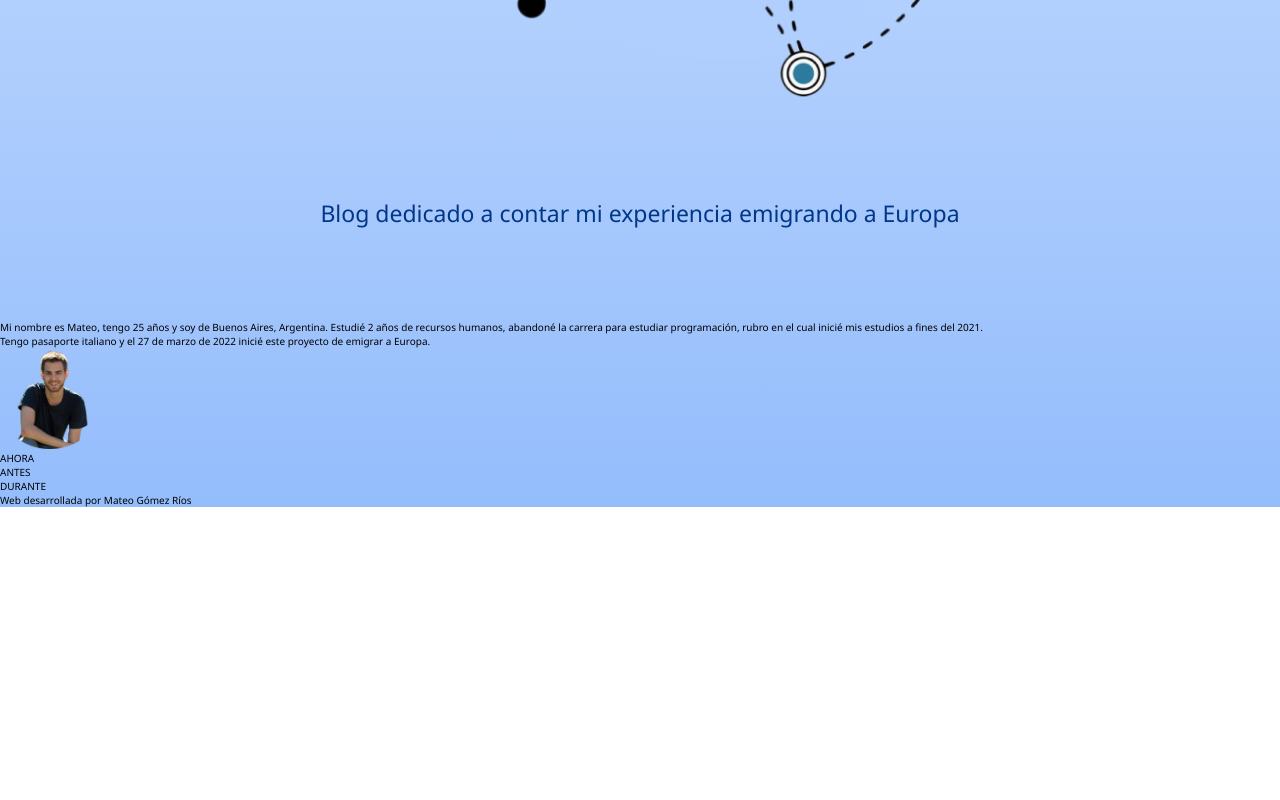
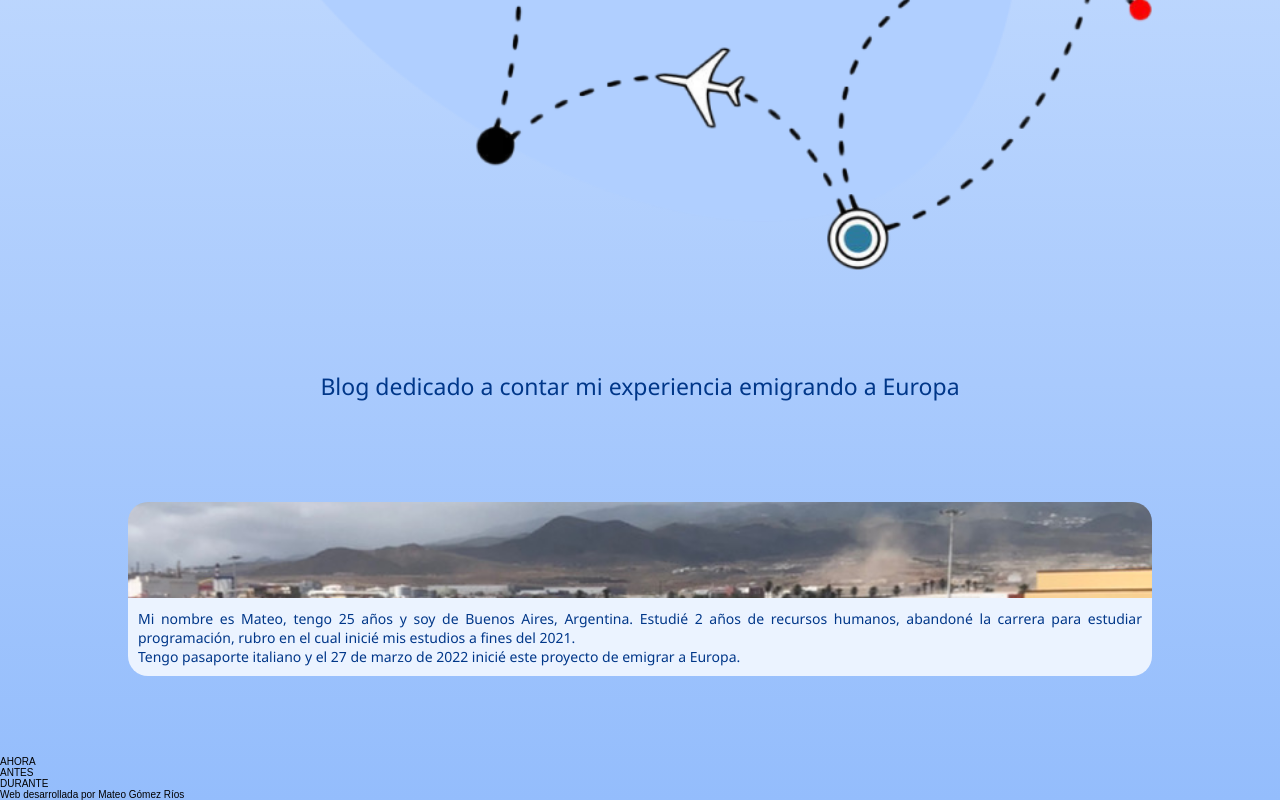
Before and after one commit to mmateogr/Mateo-s-Experience, a plain HTML site: page index.html in a window 1280 px wide. Shown: the part 870-1670 px from the top of the page. Before the commit the page ends 1377 px from the top, so only its background shows below. Drawn offline with Linux system fonts and the light colour scheme; a web font is replaced by a local one.

Commit message:
Avances sobre página de inicio

```diff
--- a/index.html
+++ b/index.html
@@ -27,14 +27,14 @@
         <h3 class="descripcionWeb">Blog dedicado a contar mi experiencia emigrando a Europa</h3>
     </div>
     <section>
-        <div>
+        <div class="solapa"></div>
+        <div class="divBiografia">
             <img src="" alt="">
             <div>
                 <p>Mi nombre es Mateo, tengo 25 años y soy de Buenos Aires, Argentina. Estudié 2 años de recursos humanos, abandoné la carrera para estudiar programación, rubro en el cual inicié mis estudios a fines del 2021. <br>
                 Tengo pasaporte italiano y el 27 de marzo de 2022 inicié este proyecto de emigrar a Europa.</p>
             </div>
         </div>
-        <img class="pngMateo" src="imagenes/mateoPng.png" alt="Mateo">
     </section>
 
     <section>
--- a/scss/_paginas.scss
+++ b/scss/_paginas.scss
@@ -1,8 +1,10 @@
+/* - - - - - - - - - - - - - - - - - - - - - - - - - - - -PÁGINA PRINCIPAL- - - - - - - - - -*/
+
 .inicial {
     display: flex;
     flex-direction: column;
     text-align: center;
-    margin-top: 8rem;
+    margin-top: 6rem;
     align-items: center;
     justify-content: space-evenly;
     margin-bottom: 10rem;
@@ -21,7 +23,7 @@
     }
     .imgInicial {
         margin-top: 5rem;
-        width: 60%;
+        width: 80%;
     }
 }
 .divDescripcion {
@@ -34,15 +36,35 @@
         color: #003789;
         text-align: center;
         width: 90%;
-        margin-bottom: 8rem;
+        margin-bottom: 10rem;
     }
 }
 
-
-p {
-    font-family: "Segoe UI", Arial, sans-serif;
+.solapa {
+    background-image: url(../imagenes/solapa.jpg);
+    background-position: 0% 39%;
+    background-size: cover;
+    height: 12vh;
+    width: 80%;
+    border-radius: 20px 20px 0 0;
+    margin-left: auto;
+    margin-right: auto;
+}
+.divBiografia {
+    background-color: #EBF3FF;
+    width: 80%;
+    border-radius: 0 0 20px 20px;
+    margin-left: auto;
+    margin-right: auto;
+    text-align: justify;
+    margin-bottom: 8rem;
+        p {
+            font-family: "Segoe UI", Arial, sans-serif;
+            font-size: 1.4rem;
+            padding: 0 1rem 1rem 1rem;
+            color: #003789;
+        }
 }
 
-.pngMateo {
-    width: 10rem;
-}
+
+/* - - - - - - - - - - - - - - - - - - - - - - - - - - - -PÁGINA PRINCIPAL- - - - - - - - - -*/
```
Also changed, not shown: css/estilos.css, imagenes/solapa.jpg (added), 1 other file.
